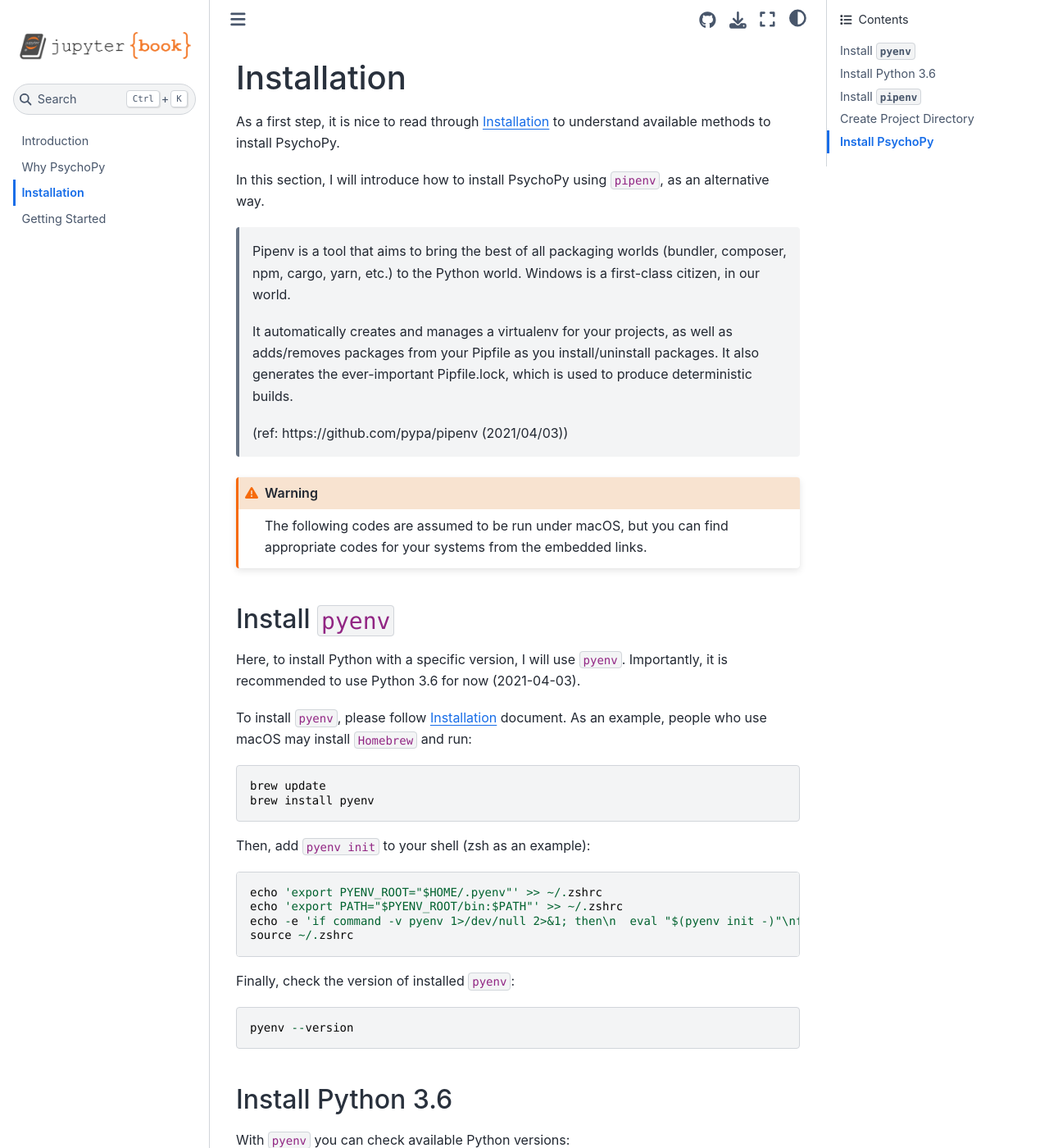
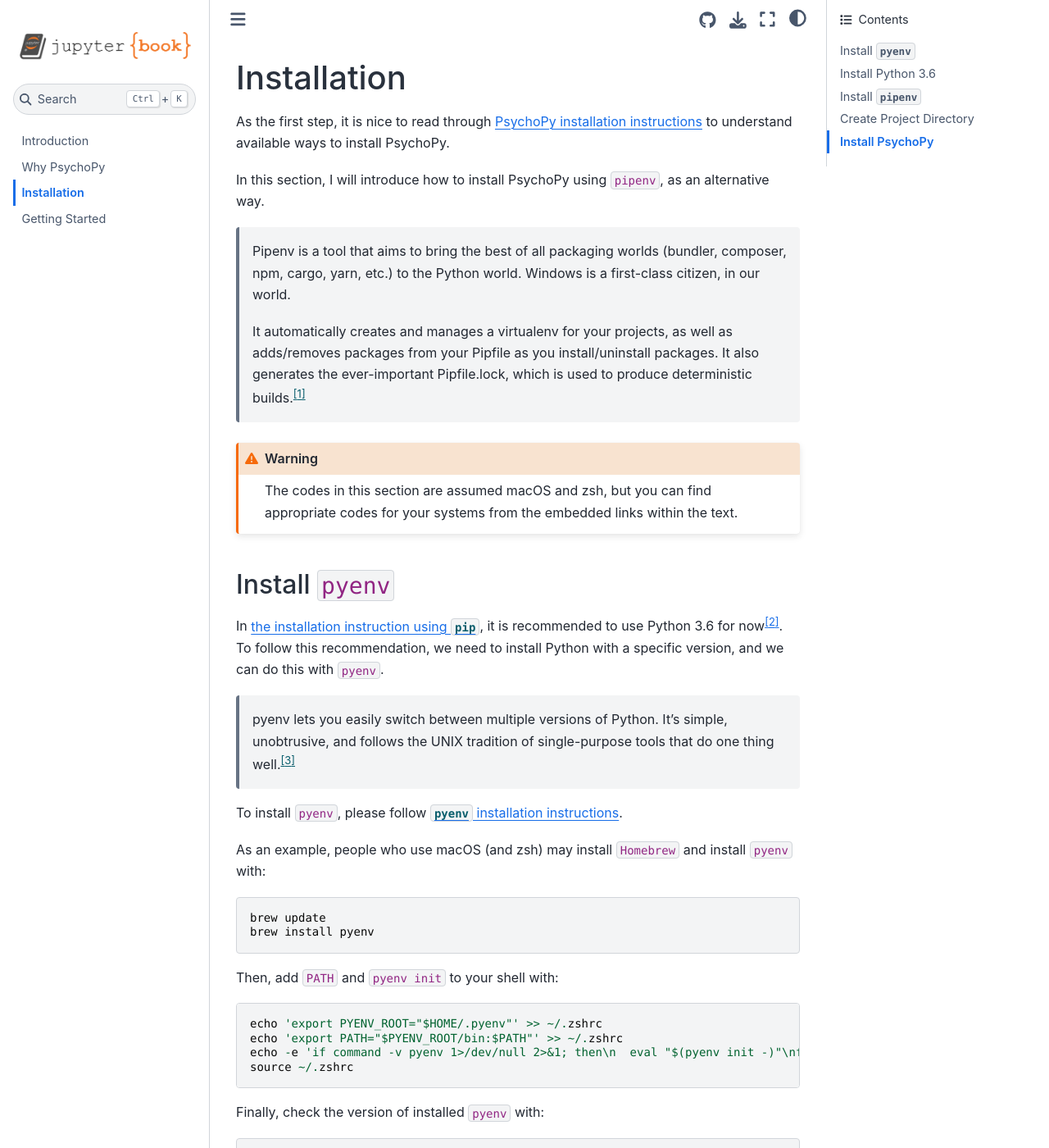
Before and after one commit to tellnnn/psychopy-demo, a Jupyter Book: the page built from book/content/00-02-installation.md, in a window 1280 px wide and 1400 px high. Shown: the whole window at 82% size. Built offline with Jupyter Book 1.0.4 settings and Sphinx 7.4.7 and the Sphinx Book theme 1.1.4, drawn with Linux system fonts in a browser that asks for light colours; some of the changed text lies outside the part shown.

Commit message:
modify lines

````diff
--- a/book/content/00-02-installation.md
+++ b/book/content/00-02-installation.md
@@ -5,33 +5,40 @@
 
 # Installation
 
-As a first step, it is nice to read through [Installation](https://www.psychopy.org/download.html) to understand available methods to install PsychoPy.
+As the first step, it is nice to read through [PsychoPy installation instructions](https://www.psychopy.org/download.html) to understand available ways to install PsychoPy.
 
 In this section, I will introduce how to install PsychoPy using `pipenv`, as an alternative way.
 
 > Pipenv is a tool that aims to bring the best of all packaging worlds (bundler, composer, npm, cargo, yarn, etc.) to the Python world. Windows is a first-class citizen, in our world.
 >
-> It automatically creates and manages a virtualenv for your projects, as well as adds/removes packages from your Pipfile as you install/uninstall packages. It also generates the ever-important Pipfile.lock, which is used to produce deterministic builds.
->
-> (ref: https://github.com/pypa/pipenv (2021/04/03))
+> It automatically creates and manages a virtualenv for your projects, as well as adds/removes packages from your Pipfile as you install/uninstall packages. It also generates the ever-important Pipfile.lock, which is used to produce deterministic builds.[^pipenv]
+
+[^pipenv]: https://github.com/pypa/pipenv (accessed: 2021-04-04)
 
 ```{warning}
-The following codes are assumed to be run under macOS, but you can find appropriate codes for your systems from the embedded links.
+The codes in this section are assumed macOS and zsh, but you can find appropriate codes for your systems from the embedded links within the text.
 ```
 
 
 ## Install `pyenv`
 
-Here, to install Python with a specific version, I will use `pyenv`. Importantly, it is recommended to use Python 3.6 for now (2021-04-03).
+In [the installation instruction using `pip`](https://www.psychopy.org/download.html#pip-install), it is recommended to use Python 3.6 for now[^python-version]. To follow this recommendation, we need to install Python with a specific version, and we can do this with `pyenv`.
 
-To install `pyenv`, please follow [Installation](https://github.com/pyenv/pyenv#installation) document. As an example, people who use macOS may install `Homebrew` and run:
+> pyenv lets you easily switch between multiple versions of Python. It's simple, unobtrusive, and follows the UNIX tradition of single-purpose tools that do one thing well.[^pyenv]
+
+[^python-version]: https://www.psychopy.org/download.html (accessed: 2021-04-04)
+[^pyenv]: https://github.com/pyenv/pyenv (accessed: 2021-04-04)
+
+To install `pyenv`, please follow [`pyenv` installation instructions](https://github.com/pyenv/pyenv#installation).
+
+As an example, people who use macOS (and zsh) may install `Homebrew` and install `pyenv` with:
 
 ```
 brew update
 brew install pyenv
 ```
 
-Then, add `pyenv init` to your shell (zsh as an example):
+Then, add `PATH` and `pyenv init` to your shell with:
 
 ```
 echo 'export PYENV_ROOT="$HOME/.pyenv"' >> ~/.zshrc
@@ -40,7 +47,7 @@
 source ~/.zshrc
 ```
 
-Finally, check the version of installed `pyenv`:
+Finally, check the version of installed `pyenv` with:
 
 ```
 pyenv --version
@@ -63,7 +70,7 @@
 ```
 
 ```{note}
-Here, I put the line `pyenv global 3.6.13` to set the global Python version, for simplicity. Similarly, you can change the global Python version with `pyenv global X.X.X`.
+Here, I set the global Python version with `pyenv global 3.6.13`, just for simplicity. After installation, you can change it with `pyenv global X.X.X`.
 ```
 
 The following line should return `Python 3.6.13`:
@@ -75,7 +82,7 @@
 
 ## Install `pipenv`
 
-Upgrade `pip` and install `pipenv` with:
+With Python of the specified version, upgrade `pip` and install `pipenv` with:
 
 ```
 python -m pip install --upgrade pip
@@ -83,18 +90,11 @@
 ```
 
 ```{note}
-The above lines follow [Pragmatic Installation of Pipenv](https://pipenv.pypa.io/en/latest/install/#pragmatic-installation-of-pipenv) under [Installing Pipenv](https://pipenv.pypa.io/en/latest/install/#installing-pipenv). Of course, you can choose another method instead.
+The above lines follow the section [Pragmatic Installation of Pipenv](https://pipenv.pypa.io/en/latest/install/#pragmatic-installation-of-pipenv) under `pipenv` installation instructions. Of course, you can choose another method instead.
 ```
 
 :::{note}
-If you received the warning saying:
-
-```
-WARNING: The scripts pipenv and pipenv-resolver are installed in '/Users/yourname/.local/bin' which is not on PATH.
-Consider adding this directory to PATH or, if you prefer to suppress this warning, use --no-warn-script-location.
-```
-
-run the following lines additionally:
+If you received the warning saying: `WARNING: The scripts pipenv and pipenv-resolver are installed in '/Users/yourname/.local/bin' which is not on PATH. Consider adding this directory to PATH or, if you prefer to suppress this warning, use --no-warn-script-location.`, run the following lines additionally:
 
 ```
 echo 'export PATH="$HOME/.local/bin:$PATH"' >> ~/.zshrc
````
